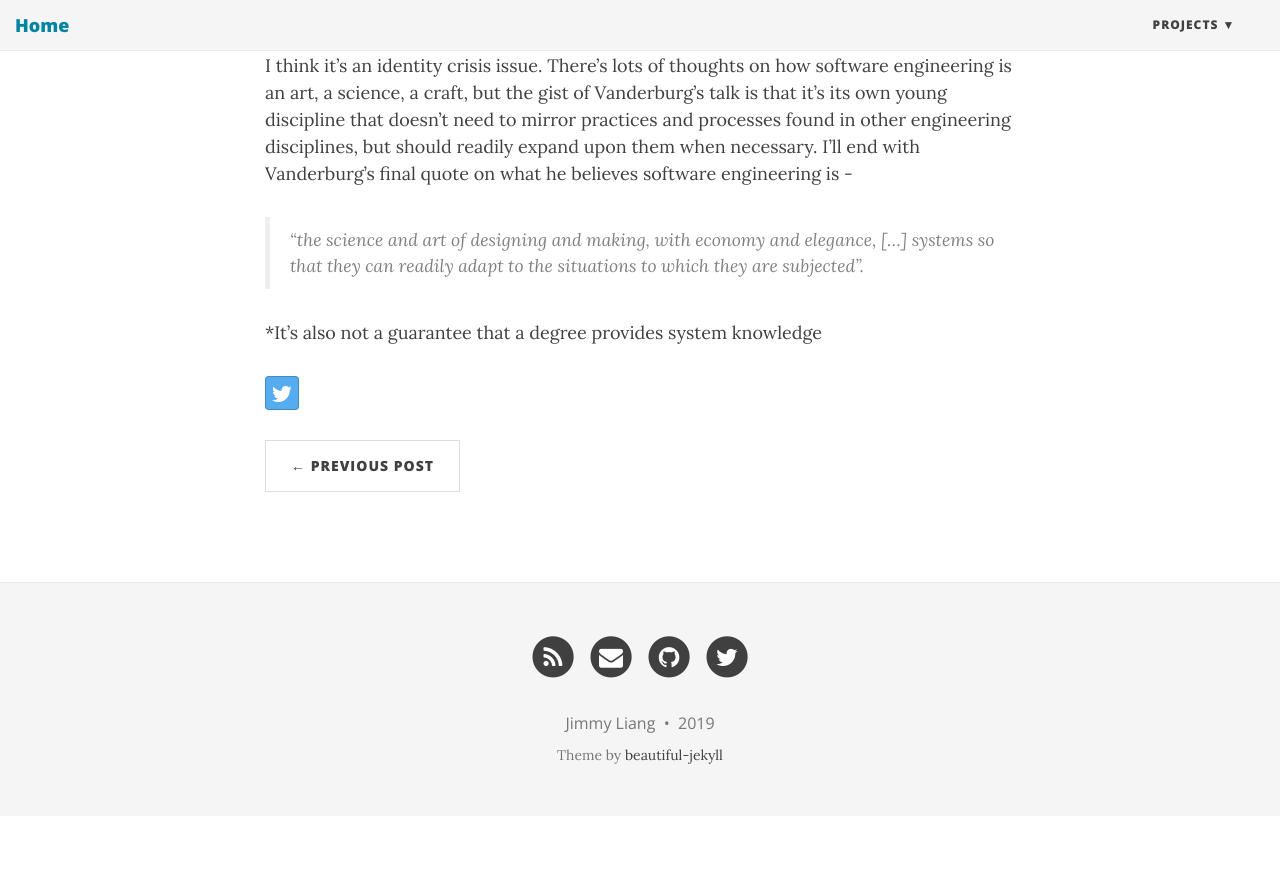
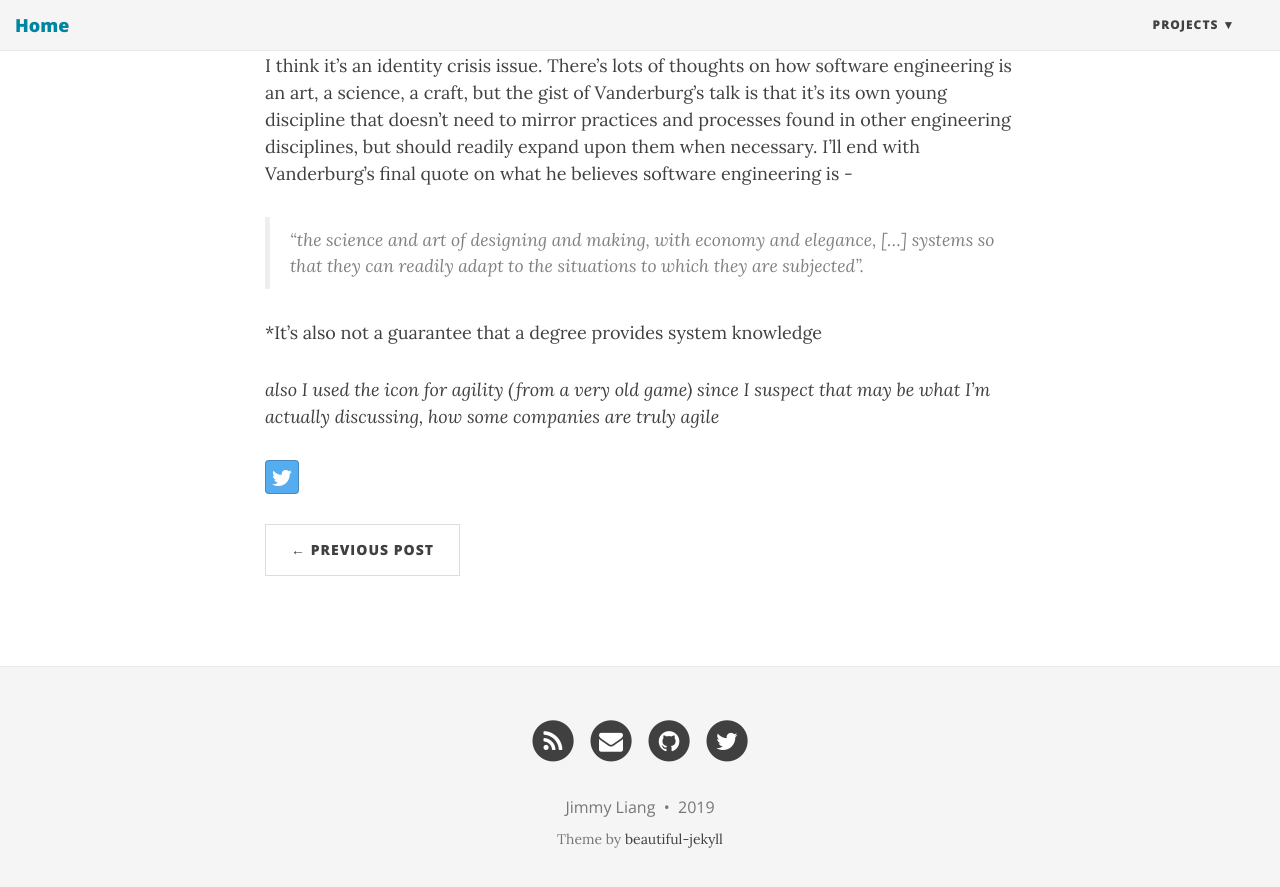
Before and after one commit to jliang117/jliang117.github.io, a Jekyll site: the page built from _posts/2019-05-02-swe.md, in a window 1280 px wide and 900 px high, scrolled down 1945 px. Shown: the top 887 px of the window. Built offline with Jekyll 4.4.1, drawn with Linux system fonts in a browser that asks for light colours; nearby versions of some CDN libraries; before the commit the page ends 2761 px from its top, so only the background shows below that.

Commit message:
update swe post

```diff
--- a/_posts/2019-05-02-swe.md
+++ b/_posts/2019-05-02-swe.md
@@ -26,3 +26,5 @@ I think it’s an identity crisis issue. There’s lots of thoughts on how softw
 
 
 \*It's also not a guarantee that a degree provides system knowledge
+
+*also I used the icon for agility (from a very old game) since I suspect that may be what I'm actually discussing, how some companies are truly agile*
```
